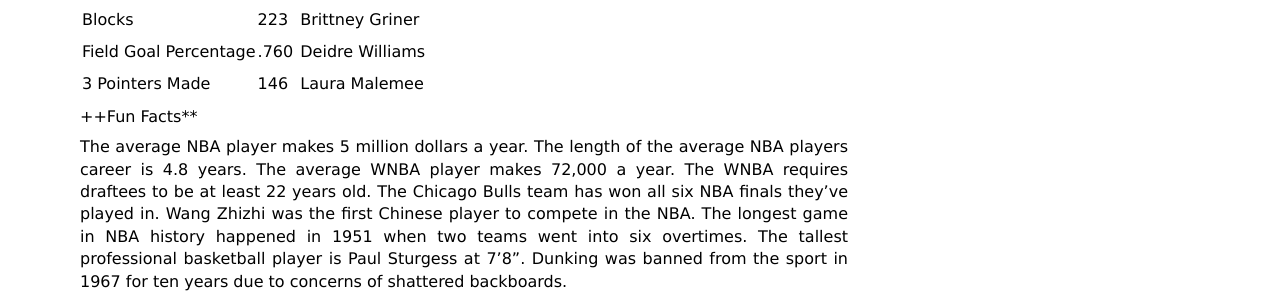
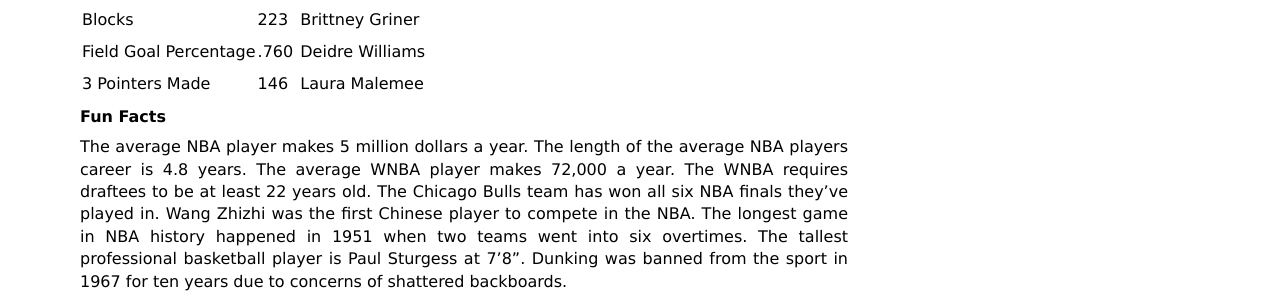
Before and after one commit to michaelborlandKeys/4Sports, a Sphinx documentation site: the page built from source/basketball/basketball-stats.rst, in a window 1280 px wide. Shown: the part 1951-2251 px from the top of the page. Built offline with Sphinx 7.4.7, drawn with Linux system fonts in a browser that asks for light colours.

Commit message:
no message

```diff
--- a/source/basketball/basketball-stats.rst
+++ b/source/basketball/basketball-stats.rst
@@ -150,6 +150,6 @@
 
 
 
-++Fun Facts**
+**Fun Facts**
 
 The average NBA player makes 5 million dollars a year. The length of the average NBA players career is 4.8 years. The average WNBA player makes 72,000 a year. The WNBA requires draftees to be at least 22 years old. The Chicago Bulls team has won all six NBA finals they've played in. Wang Zhizhi was the first Chinese player to compete in the NBA. The longest game in NBA history happened in 1951 when two teams went into six overtimes. The tallest professional basketball player is Paul Sturgess at 7'8". Dunking was banned from the sport in 1967 for ten years due to concerns of shattered backboards.
```
